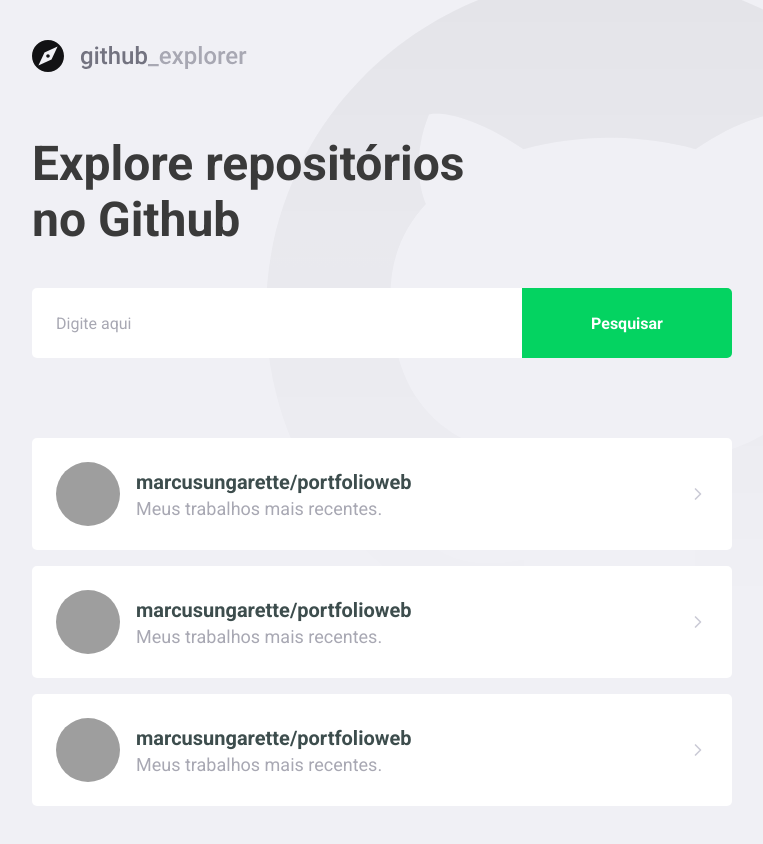
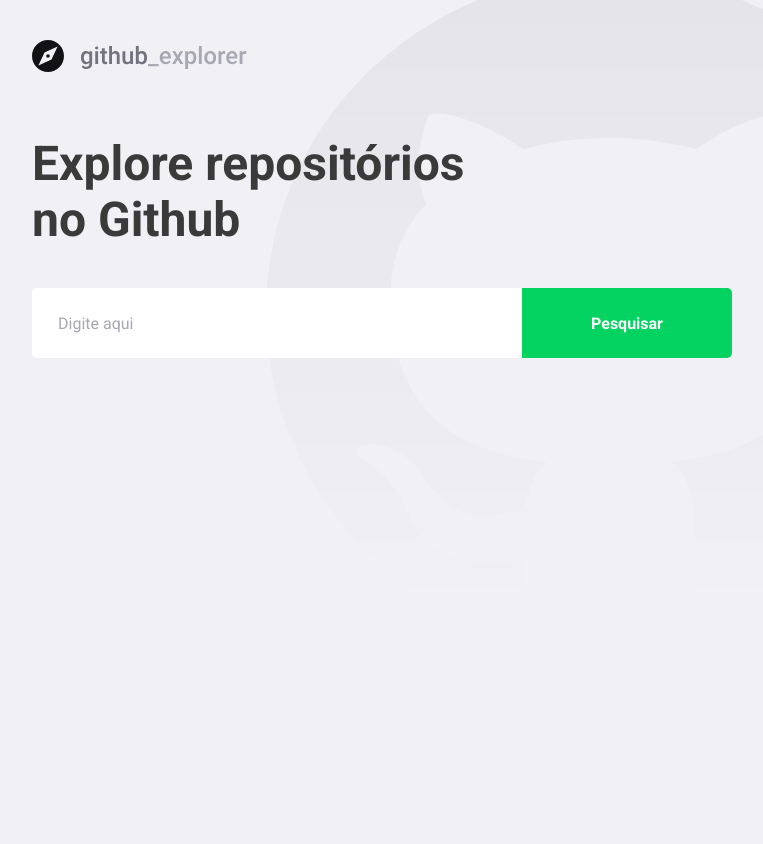
Before and after one commit to marcusungarette/github-explorer, a React (Create React App) app: page / in a window 1280 px wide. Shown: the whole page, without its empty margins (148-911 px from the left). After the commit the page ends 800 px from the top, so only its background shows below. Built offline with nearby package versions, Linux system fonts and the light colour scheme; grey boxes are pictures that could not be loaded.

Commit message:
Added services/api, setup inputErrors and styled them

```diff
--- a/package.json
+++ b/package.json
@@ -10,6 +10,7 @@
     "@types/node": "^12.0.0",
     "@types/react": "^16.9.0",
     "@types/react-dom": "^16.9.0",
+    "axios": "^0.19.2",
     "polished": "^3.6.5",
     "react": "^16.13.1",
     "react-dom": "^16.13.1",
--- a/src/pages/Dashboard/index.tsx
+++ b/src/pages/Dashboard/index.tsx
@@ -1,55 +1,77 @@
-import React from 'react';
+import React, { useState, FormEvent } from 'react';
+import { FiChevronRight } from 'react-icons/fi';
+import api from '../../services/api';
 
-import { FiChevronRight } from 'react-icons/fi';
 import logoImg from '../../assets/logo.svg';
-import { Title, Form, Repositories } from './styles';
+import { Title, Form, Repositories, Error } from './styles';
+
+interface Repository {
+  full_name: string;
+  description: string;
+  owner: {
+    login: string;
+    avatar_url: string;
+  };
+}
 
 const Dashboard: React.FC = () => {
+  const [newRepo, setNewRepo] = useState('');
+  const [inputError, setInputError] = useState('');
+  const [repositories, setRepositories] = useState<Repository[]>([]);
+
+  async function handleAddRepositoriy(
+    event: FormEvent<HTMLFormElement>,
+  ): Promise<void> {
+    event.preventDefault();
+
+    if (!newRepo) {
+      setInputError('Digite autor/nome do repositorio');
+      return;
+    }
+
+    try {
+      const response = await api.get<Repository>(`repos/${newRepo}`);
+
+      const repository = response.data;
+      setRepositories([...repositories, repository]);
+      setNewRepo('');
+      setInputError('');
+    } catch (err) {
+      setInputError('Erro ao buscar esse repositorio');
+    }
+  }
+
   return (
     <>
       <img src={logoImg} alt="Github Explorer" />
       <Title>Explore repositórios no Github</Title>
-      <Form>
-        <input placeholder="Digite aqui" />
+
+      <Form hasError={!!inputError} onSubmit={handleAddRepositoriy}>
+        <input
+          value={newRepo}
+          onChange={e => setNewRepo(e.target.value)}
+          placeholder="Digite aqui"
+        />
         <button type="submit">Pesquisar</button>
       </Form>
+
+      {inputError && <Error>{inputError}</Error>}
+
       <Repositories>
-        <a href="teste">
+        {repositories.map(repository => (
+          <a key={repository.owner.login} href="teste">
             <img
-            src="https://avatars1.githubusercontent.com/u/32929725?s=400&u=552e962be866a27f63fbce30ce221a95da70f5d5&v=4"
-            alt="Github Marcus Ungarette"
+              src={repository.owner.avatar_url}
+              alt={repository.owner.login}
             />
             <div>
-            <strong>marcusungarette/portfolioweb</strong>
-            <p>Meus trabalhos mais recentes.</p>
+              <strong>{repository.full_name}</strong>
+              <p>{repository.description}</p>
             </div>
 
             <FiChevronRight size={20} />
           </a>
-        <a href="teste">
-          <img
-            src="https://avatars1.githubusercontent.com/u/32929725?s=400&u=552e962be866a27f63fbce30ce221a95da70f5d5&v=4"
-            alt="Github Marcus Ungarette"
-          />
-          <div>
-            <strong>marcusungarette/portfolioweb</strong>
-            <p>Meus trabalhos mais recentes.</p>
-          </div>
-
-          <FiChevronRight size={20} />
-        </a>
-        <a href="teste">
-          <img
-            src="https://avatars1.githubusercontent.com/u/32929725?s=400&u=552e962be866a27f63fbce30ce221a95da70f5d5&v=4"
-            alt="Github Marcus Ungarette"
-          />
-          <div>
-            <strong>marcusungarette/portfolioweb</strong>
-            <p>Meus trabalhos mais recentes.</p>
-          </div>
-
-          <FiChevronRight size={20} />
-        </a>
+        ))}
       </Repositories>
     </>
   );
--- a/src/pages/Dashboard/styles.ts
+++ b/src/pages/Dashboard/styles.ts
@@ -1,5 +1,9 @@
-import styled from 'styled-components';
+import styled, { css } from 'styled-components';
 import { shade } from 'polished';
+
+interface FormProps {
+  hasError: boolean;
+}
 
 export const Title = styled.h1`
   font-size: 48px;
@@ -10,7 +14,7 @@ export const Title = styled.h1`
   margin-top: 60px;
 `;
 
-export const Form = styled.form`
+export const Form = styled.form<FormProps>`
   margin-top: 40px;
   max-width: 700px;
 
@@ -23,6 +27,14 @@ export const Form = styled.form`
     border: 0;
     border-radius: 5px 0 0 5px;
     color: #3a3a3a;
+    border: 2px solid #fff;
+    border-right: 0;
+
+    ${props =>
+      props.hasError &&
+      css`
+        border-color: #c53030;
+      `}
 
     &::placeholder {
       color: #a8a8b3;
@@ -42,6 +54,12 @@ export const Form = styled.form`
       background: ${shade(0.2, '#04d361')};
     }
   }
+`;
+
+export const Error = styled.span`
+  display: block;
+  color: #c53030;
+  margin-top: 8px;
 `;
 
 export const Repositories = styled.div`
@@ -75,7 +93,8 @@ export const Repositories = styled.div`
     }
 
     div {
-      margin-left: 16px;
+      margin: 0 16px;
+      flex: 1;
 
       strong {
         font-size: 20px;
--- /dev/null
+++ b/src/services/api.ts
@@ -0,0 +1,7 @@
+import axios from 'axios';
+
+const api = axios.create({
+  baseURL: 'https://api.github.com',
+});
+
+export default api;
```
Also changed, not shown: .eslintrc.json, 1 other file (tests, documents, lock files or other folders). Lines whose indentation alone changed are shown as unchanged.
